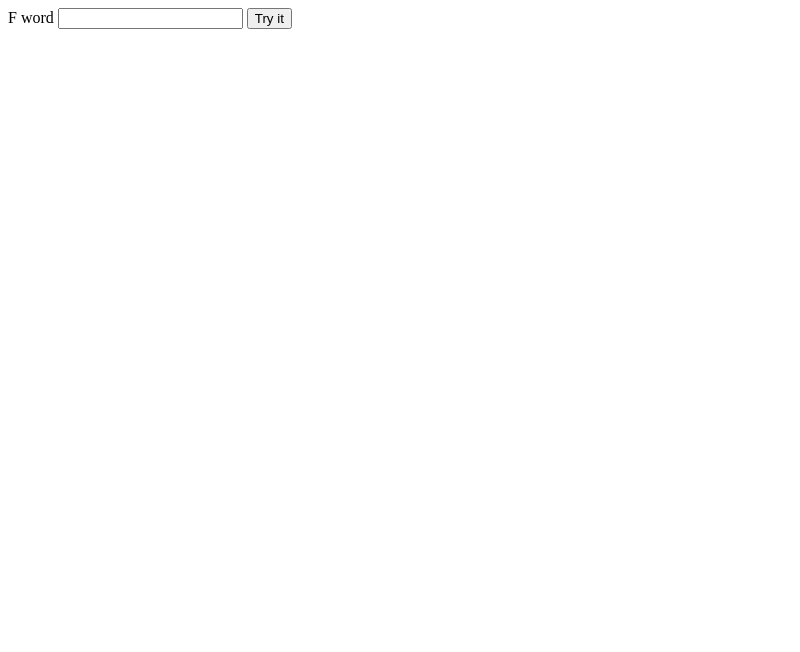
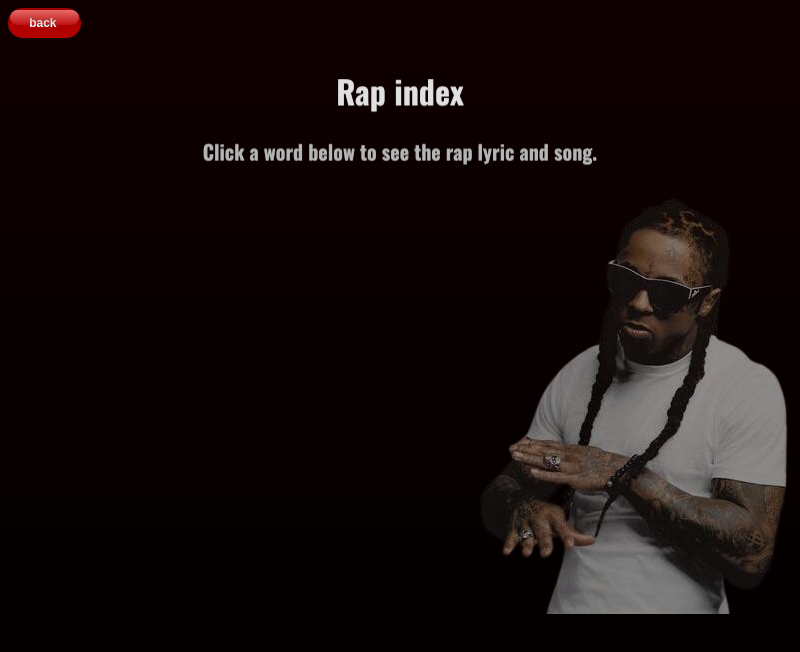
Before and after one commit to Dani-Stem/TuneGPT, an Electron app: page raps.html in a window 800 px wide. Drawn offline with nearby package versions, Linux system fonts and the light colour scheme.

Commit message:
Add files via upload

```diff
--- a/rap.css
+++ b/rap.css
@@ -21,6 +21,7 @@ html{
 
 .mainbox{
     padding-left: 25%;
+    padding-right: 25%;
     font-size: 2.5vw;
     color: rgba(205, 205, 205, 0.711);
     text-shadow: 0px 1px #7a7a7a;
@@ -37,11 +38,46 @@ html{
   text-align: center;
   font-size: 2.5vw;
   color: rgba(205, 205, 205, 0.711);
-  padding-bottom: 10%;
+  padding-bottom: 1%;
   text-shadow: 0px 1px #7a7a7a;
 }
 
+.buttons{
+  width: 100%;
+  display: inline;
+}
 
+.buttons a {
+position: relative;
+display: inline-block;
+background-color: rgb(170, 0, 0); /*for compatibility with older browsers*/
+background-image: linear-gradient(rgb(161, 0, 0),rgb(182, 0, 0));
+  font-size: 1.5vw;
+/* text styles */
+text-decoration: none;
+color: #fff;
+font-family: sans-serif;
+font-weight: 100;
+  padding: 10%;
+  border-radius: 26px;
+  box-shadow: 0px 1px 4px -2px #333;
+  text-shadow: 0px -1px #333;
+}
+
+.buttons a:after{
+content: '';
+position: absolute;
+top: 2px;
+left: 2px;
+width: calc(100% - 4px);
+height: 50%;
+  border-radius: 13px;
+background: linear-gradient(rgba(251, 131, 131, 0.8), rgba(255, 92, 92, 0.2));
+}
+
+.button1{
+  width: 10%;
+}
 
 img{
     float: right;
--- a/raps.css
+++ b/raps.css
@@ -16,14 +16,68 @@ html{
     background-repeat: no-repeat;
     font-family: "Oswald", sans-serif;
     height: 100%;
-}
-.box_main{
-    display: inline-flex;
-    width: 100%;
-    height: 100%;
-    text-align: center;
+    color: #fff;
 }
 
+.mainbox{
+    padding-left: 5%;
+    padding-right: 5%;
+    font-size: 2.5vw;
+    color: rgba(205, 205, 205, 0.711);
+    text-shadow: 0px 1px #7a7a7a;
+}
+
+.maintitle{
+  text-align: center;
+  color: rgba(255, 255, 255, 0.767);
+  padding-top: 1%;
+  text-shadow: 0px 1px #7a7a7a;
+}
+
+.subtitle{
+  text-align: center;
+  font-size: 2.5vw;
+  color: rgba(205, 205, 205, 0.711);
+  padding-bottom: 1%;
+  text-shadow: 0px 1px #7a7a7a;
+}
+
+.buttons{
+  width: 100%;
+  display: inline;
+}
+
+.buttons a {
+position: relative;
+display: inline-block;
+background-color: rgb(170, 0, 0); /*for compatibility with older browsers*/
+background-image: linear-gradient(rgb(161, 0, 0),rgb(182, 0, 0));
+  font-size: 1.5vw;
+/* text styles */
+text-decoration: none;
+color: #fff;
+font-family: sans-serif;
+font-weight: 100;
+  padding: 10%;
+  border-radius: 26px;
+  box-shadow: 0px 1px 4px -2px #333;
+  text-shadow: 0px -1px #333;
+}
+
+.buttons a:after{
+content: '';
+position: absolute;
+top: 2px;
+left: 2px;
+width: calc(100% - 4px);
+height: 50%;
+  border-radius: 13px;
+background: linear-gradient(rgba(251, 131, 131, 0.8), rgba(255, 92, 92, 0.2));
+}
+
+.button1{
+  width: 10%;
+}
 
 img{
     float: right;
--- a/raps.html
+++ b/raps.html
@@ -1,33 +1,43 @@
 <!DOCTYPE html>
 <html>
-
-<head>
-  <meta charset="UTF-8">
-  <link rel="preconnect" href="https://fonts.googleapis.com">
+  <head>
+    <meta charset="UTF-8">
+    <link rel="preconnect" href="https://fonts.googleapis.com">
 <link rel="preconnect" href="https://fonts.gstatic.com" crossorigin>
 <link href="https://fonts.googleapis.com/css2?family=Oswald:wght@200..700&display=swap" rel="stylesheet">
 <link rel="preconnect" href="https://fonts.googleapis.com">
 <link rel="preconnect" href="https://fonts.gstatic.com" crossorigin>
 <link href="https://fonts.googleapis.com/css2?family=Oswald:wght@200..700&family=Shadows+Into+Light&display=swap" rel="stylesheet">
-  <!-- <link rel="stylesheet" href="options.css"> -->
-  <title>TuneGPT</title>
-
-</head>
-
+    <!-- https://developer.mozilla.org/en-US/docs/Web/HTTP/CSP -->
+    <link rel="stylesheet" href="rap.css">
+    <!-- <meta http-equiv="Content-Security-Policy" content="default-src 'self'; script-src 'self'"> -->
+    <title>TuneGPT</title>
+  </head>
 <body>
 
-F word <input type="text" id="f_word" >
+  <div class="buttons">
+    <div class="button1">
+        <a href="options.html">&nbsp;&nbsp;&nbsp; <b>back</b> &nbsp;&nbsp;&nbsp;&nbsp;</a>
+    </div>
+<center><h1 class="maintitle">Rap index</h1></center>
 
-<button onclick="myFunction()">Try it</button>
+<center><h3 class="subtitle">Click a word below to see the rap lyric and song.</h3></center>
+<div class="mainbox">
 
-<p id="demo"></p>
+    <div class="boxleft">
 
-<script>
-function myFunction() {
-  var f_word = document.getElementById("f_word").value;
-  document.getElementById("demo").innerHTML = f_word;
-}
-</script>
+
+    </div>
+
+    <div class="boxright">
+
+    </div>
+
+</div>
+
+
+
+<img src="wayne.png">
 
 
 </body>
```
Also changed, not shown: rap.html (+6 -2 lines).
